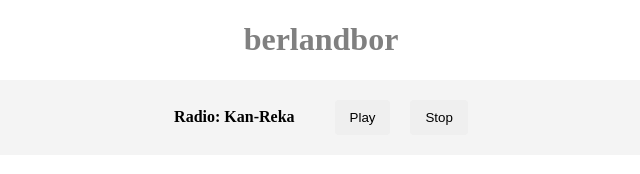
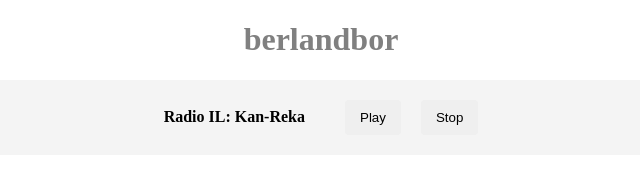
Before and after one commit to berlandbor/Radio-Kan-Reka, a plain HTML site: page index.html in a window 1280 px wide. Shown: the full height of the page, 319-959 px from the left. Drawn offline with Linux system fonts and the light colour scheme.

Commit message:
Update index.html

```diff
--- a/index.html
+++ b/index.html
@@ -47,7 +47,7 @@ h1{
 <body>
   <h1>berlandbor</h1>
   <div class="radio-player">
-    <div class="station-name">Radio: Kan-Reka</div>
+    <div class="station-name">Radio IL: Kan-Reka</div>
     <button id="playButton">Play</button>
     <button id="stopButton">Stop</button>
 
```
